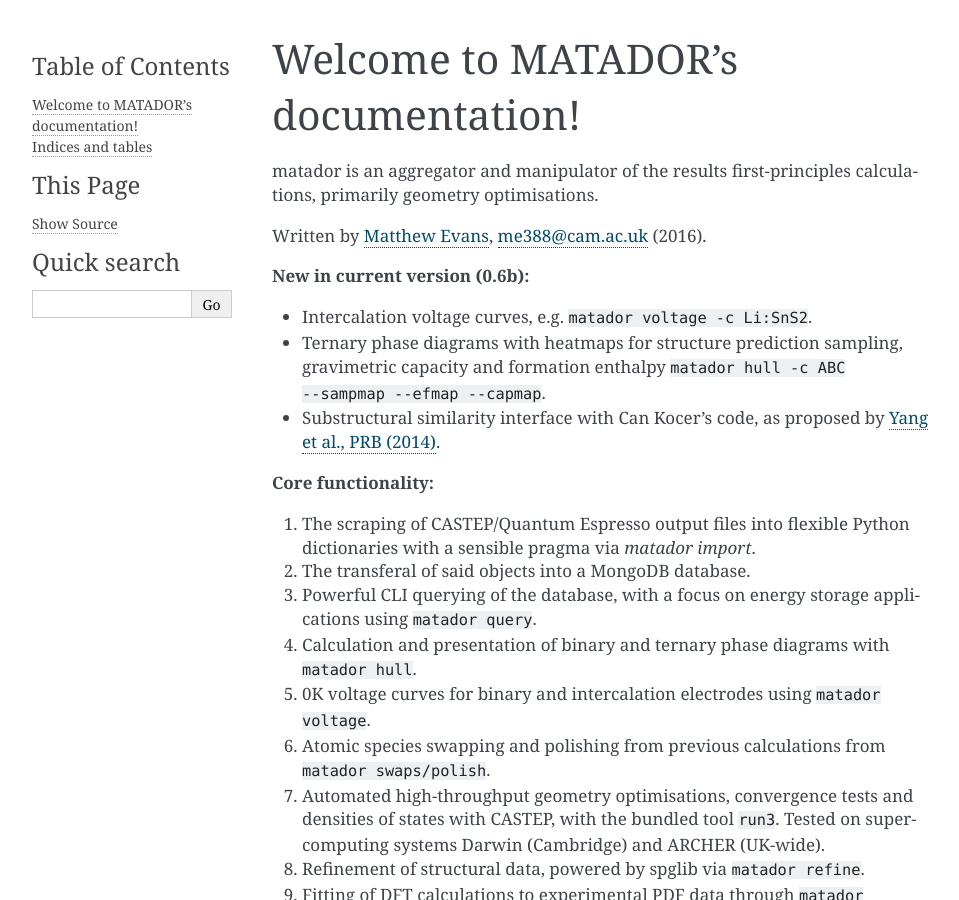
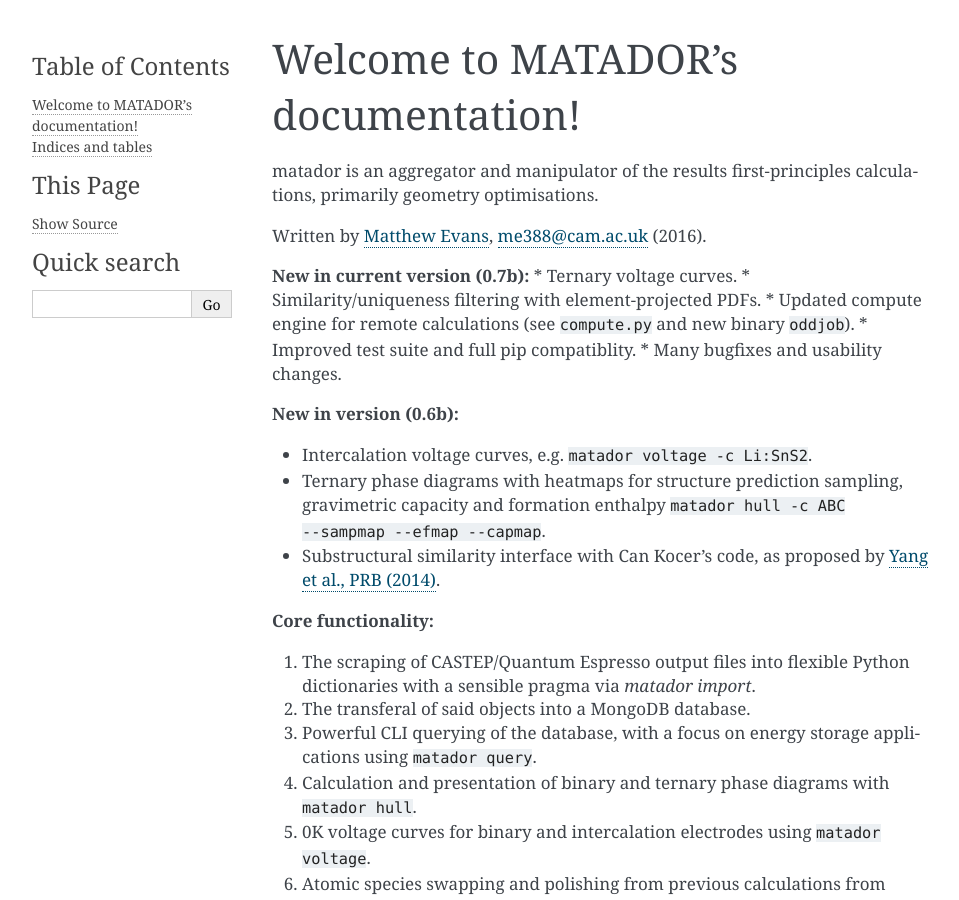
Before and after one commit to ml-evs/matador, a Sphinx documentation site: the page built from docs/index.rst, in a window 1280 px wide and 900 px high. Shown: the whole window, without its empty margins (148-1107 px from the left). Built offline with Sphinx 7.4.7, drawn with Linux system fonts in a browser that asks for light colours.

Commit message:
Updated index for v0.7

```diff
--- a/docs/index.rst
+++ b/docs/index.rst
@@ -10,8 +10,14 @@
 
 Written by `Matthew Evans <www.tcm.phy.cam.ac.uk/~me388>`_, me388@cam.ac.uk (2016).
 
+**New in current version (0.7b):**
+* Ternary voltage curves.
+* Similarity/uniqueness filtering with element-projected PDFs.
+* Updated compute engine for remote calculations (see ``compute.py`` and new binary ``oddjob``).
+* Improved test suite and full pip compatiblity.
+* Many bugfixes and usability changes.
 
-**New in current version (0.6b):**
+**New in version (0.6b):**
 
 * Intercalation voltage curves, e.g. ``matador voltage -c Li:SnS2``.
 * Ternary phase diagrams with heatmaps for structure prediction sampling, gravimetric capacity and formation enthalpy ``matador hull -c ABC --sampmap --efmap --capmap``.
```
